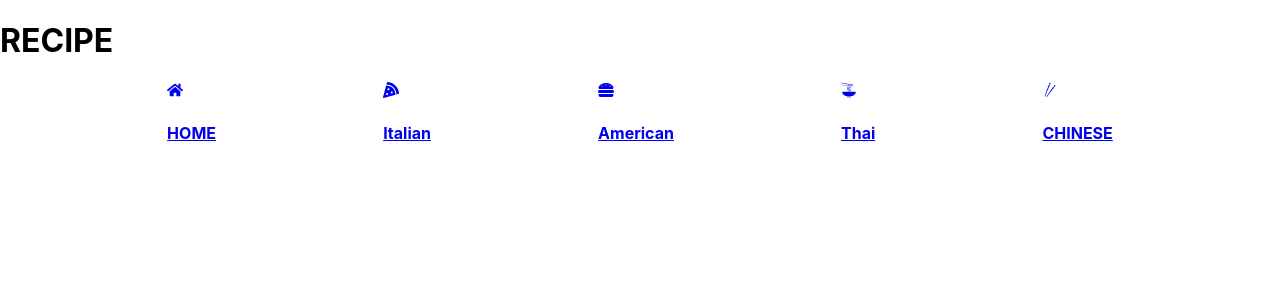
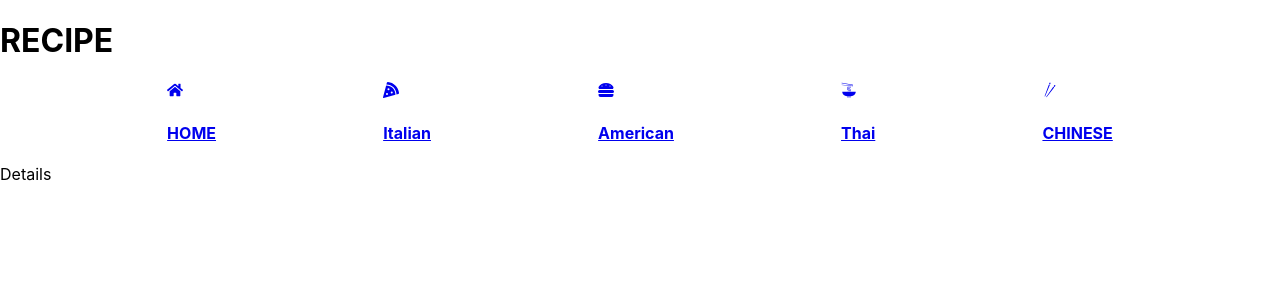
Before and after one commit to MICHAELMUNAVU83/recipe, a React (Create React App) app: page /recipe/1 in a window 1280 px wide. Shown: the top 300 px of the page. Built offline with nearby package versions, Linux system fonts and the light colour scheme.

Commit message:
Added links to pages

```diff
--- a/src/components/Popular.jsx
+++ b/src/components/Popular.jsx
@@ -1,6 +1,7 @@
 import React , {useEffect ,useState} from 'react'
 import { Splide, SplideSlide } from '@splidejs/react-splide';
 import '@splidejs/react-splide/css';
+import {Link} from "react-router-dom"
 
 
 function Popular() {
@@ -27,9 +28,12 @@ function Popular() {
 
     const renderRecipe = popular.map(recipe =>(
       <SplideSlide key={recipe.id}>
+
           <div className="card" key={recipe.id}>
-        <p>{recipe.title} </p>
+        <p>{recipe.title} <Link to={'/recipe/'+ recipe.id}>SEE RECIPE</Link> </p>
+
         <img src={recipe.image} alt="food " />
+
 
 
 
--- a/src/components/Veggie.jsx
+++ b/src/components/Veggie.jsx
@@ -1,6 +1,7 @@
 import React , {useEffect ,useState} from 'react'
 import { Splide, SplideSlide } from '@splidejs/react-splide';
 import '@splidejs/react-splide/css';
+import {Link} from "react-router-dom"
 
 
 function Veggie() {
@@ -28,7 +29,7 @@ function Veggie() {
     const renderRecipe = veggie.map(recipe =>(
       <SplideSlide key={recipe.id}>
           <div className="card" key={recipe.id}>
-        <p>{recipe.title} </p>
+        <p>{recipe.title} <Link to={'/recipe/'+ recipe.id}>SEE RECIPE</Link> </p>
         <img src={recipe.image} alt="food " />
 
 
--- a/src/pages/Cuisine.jsx
+++ b/src/pages/Cuisine.jsx
@@ -19,8 +19,9 @@ function Cuisine() {
   return (
     <div className="grid">{cuisine.map(rec=>(
         <div key={rec.id}>
-            <img src={rec.image} alt="rec" />
+            <img src={rec.image} alt="rec"  />
             <p>{rec.title}</p>
+            <Link to={'/recipe/'+ rec.id}>SEE RECIPE</Link>
 
         </div>
 
--- a/src/pages/Details.jsx
+++ b/src/pages/Details.jsx
@@ -0,0 +1,9 @@
+import { useEffect, useState } from "react"
+import {useParams} from "react-router-dom"
+function Details() {
+  return (
+    <div>Details</div>
+  )
+}
+
+export default Details
--- a/src/pages/Pages.jsx
+++ b/src/pages/Pages.jsx
@@ -3,6 +3,7 @@ import Cuisine from './Cuisine'
 import Home from './Home'
 import { Routes , Route} from "react-router-dom"
 import Searched from './Searched'
+import Details from './Details'
 
 function Pages() {
   return (
@@ -12,6 +13,7 @@ function Pages() {
         <Route path='/' element={ <Home/>} />
         <Route path="/searched/:search" element={<Searched/>} />
         <Route path="/cuisine/:type" element={ <Cuisine/>} />
+        <Route path="/recipe/:name" element={<Details/>} />
       </Routes>
 
 
--- a/src/pages/Searched.jsx
+++ b/src/pages/Searched.jsx
@@ -1,5 +1,5 @@
 import React, { useState, useEffect } from "react";
-import { useParams } from "react-router-dom";
+import { useParams , Link } from "react-router-dom";
 
 function Searched() {
   const [searched, setSearched] = useState([]);
@@ -22,6 +22,7 @@ function Searched() {
         <div key={eachSearched}>
           <img src={eachSearched.image} alt="pic" />
           <p>{eachSearched.title}</p>
+          <Link to={'/recipe/'+ eachSearched.id}>SEE RECIPE</Link>
         </div>
       ))}
     </div>
```
